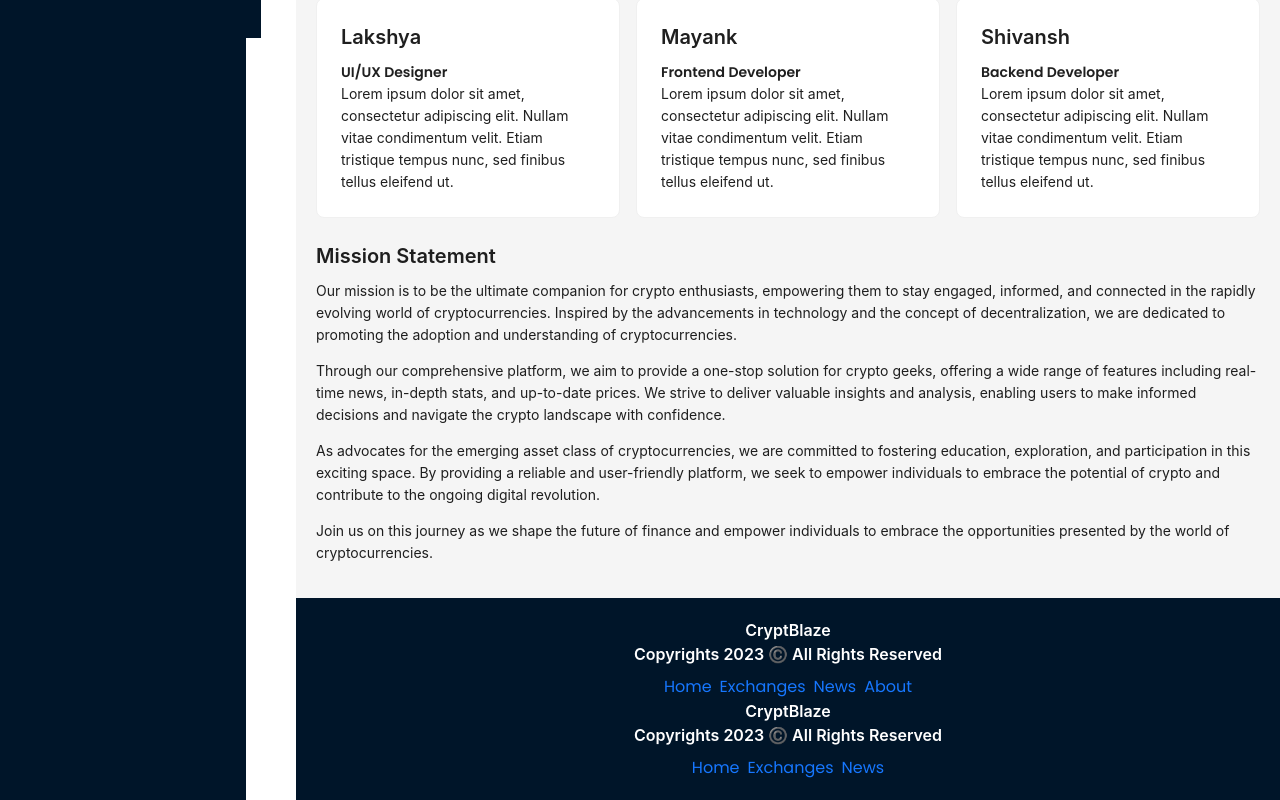
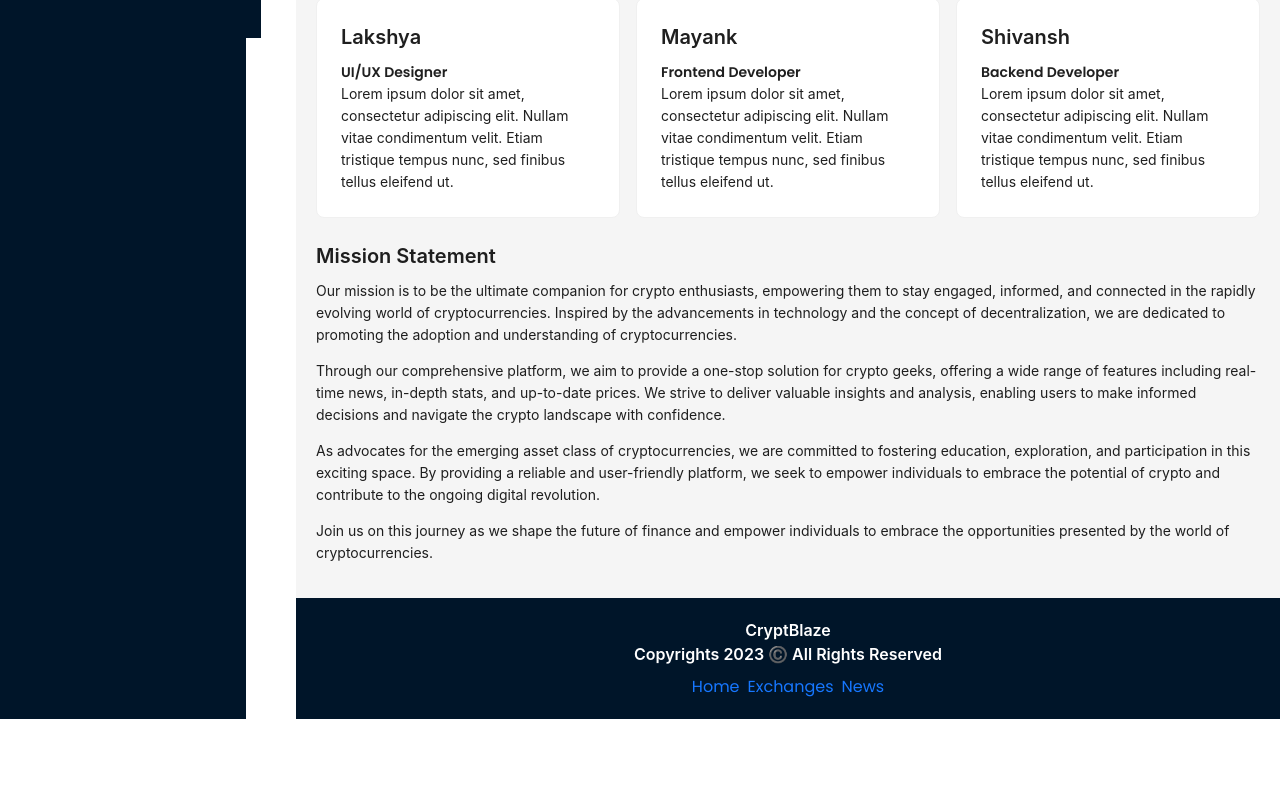
Before and after one commit to LakshyaRoy/Crypto-Sites, a React (Create React App) app: page /about in a window 1280 px wide. Shown: the part 762-1562 px from the top of the page. After the commit the page ends 1481 px from the top, so only its background shows below. Built offline with nearby package versions, Linux system fonts and the light colour scheme.

Commit message:
footer error solved

```diff
--- a/src/component/Footer.jsx
+++ b/src/component/Footer.jsx
@@ -5,19 +5,6 @@ import { Link } from "react-router-dom";
 const Footer = () => {
   return (
     <div className="footer">
-          <Typography.Title
-            level={5}
-            style={{ color: "white", textAlign: "center" }}
-          >
-            CryptBlaze <br />
-            Copyrights 2023 ©️ All Rights Reserved
-          </Typography.Title>
-          <Space>
-            <Link to="/">Home</Link>
-            <Link to="/exchanges">Exchanges</Link>
-            <Link to="/news">News</Link>
-            <Link to="/about">About</Link>
-          </Space>
       <Typography.Title
         level={5}
         style={{ color: "white", textAlign: "center" }}
```
